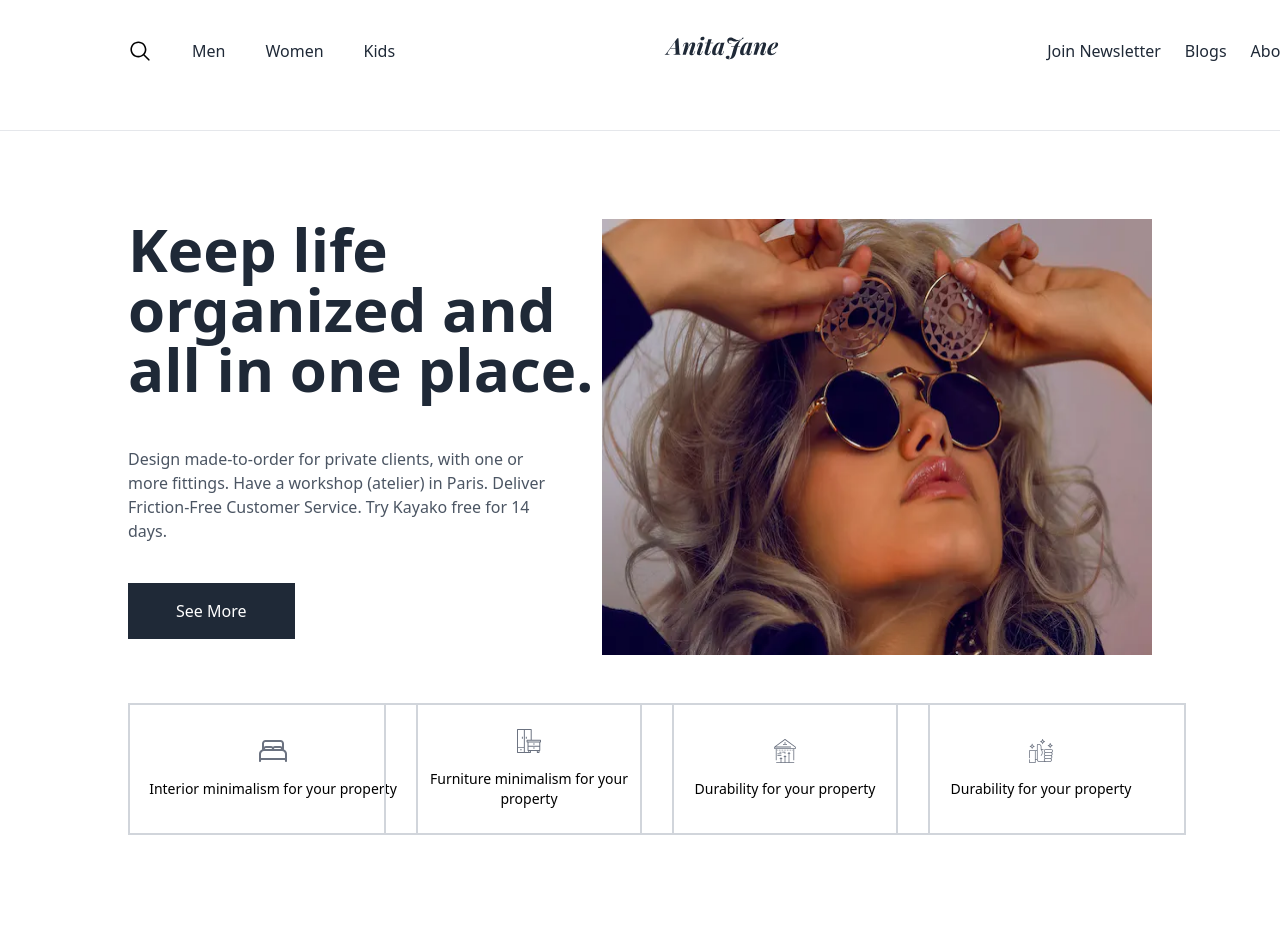
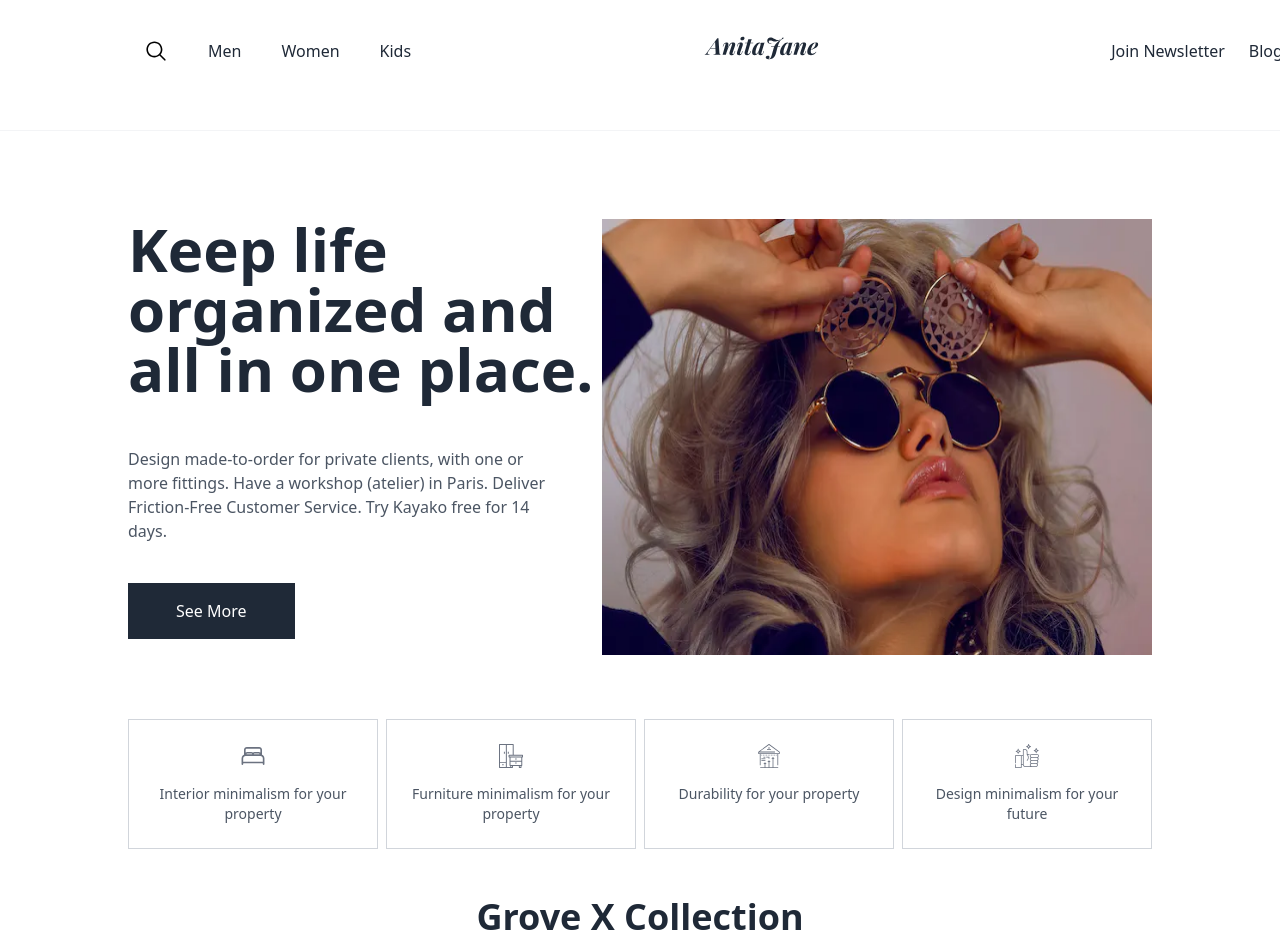
Before and after one commit to sarakhan11/groveX, a Next.js app: page / in a window 1280 px wide. Shown: the top 952 px of the page. Built offline with nearby package versions, Linux system fonts and the light colour scheme.

Commit message:
commit26

```diff
--- a/pages/index.js
+++ b/pages/index.js
@@ -9,11 +9,11 @@ import React from 'react';const Index = () => {
 
 
 
-<div className='overflow-x-hidden'>
-        <div className='container'>
-      <div className=" justify-center mx-auto border-b">
+<div className='overflow-x-hidden border-b border-gray-100'>
+        <div className='container '>
+      <div className=" justify-center mx-auto ">
         <div className="">
-          <div className="flex flex-wrap justify-between items-center">
+          <div className="flex items-center">
             <button
           className=" block xl:hidden text-gray pt-10 px-6"
           onClick={() => setShowMenu(!showMenu)}
@@ -30,8 +30,8 @@ import React from 'react';const Index = () => {
         </button>
 
 
-        <div className="container xl:flex hidden  mx-auto justify-between items-center my-auto z-30 pt-9 pb-16 w-[80%] container">
-      <div className="flex gap-x-10 items-center my-auto">
+        <div className="xl:flex hidden pl-20 mx-auto justify-between items-center my-auto z-30 pt-9 pb-16 w-[90%] container">
+          <div className="flex gap-x-10 items-center my-auto ">
             <Image className="cursor-pointer" src="/icons8-search.svg" width={24} height={24} alt=""/>
               <a className=" font-normal cursor-pointer z-30 text-gray-800 font-[Work+Sans]">
                 Men
@@ -46,7 +46,7 @@ import React from 'react';const Index = () => {
             <div className="my-auto">
               <Image className="cursor-pointer" src="/AnitaJane.svg" width={115} height={24} alt=""/>
             </div>
-        <div className="flex items-center my-auto space-x-6 -mr-36">
+            <div className="flex items-center my-auto space-x-6 -mr-36 ">
               <a className=" font-normal cursor-pointer z-30 text-gray-800 font-[Work+Sans]">
                 Join Newsletter
               </a>
@@ -130,29 +130,29 @@ import React from 'react';const Index = () => {
       </div>
 
 
-      <div className="pt-12 container mx-auto grid xl:grid-cols-4 lg:grid-cols-2 md:grid-cols-2 sm:grid-cols-1 grid-cols-1 pb-24 xl:w-[80%] lg:w-[90%] md:w-[80%] sm:w-[80%] w-[80%]">
-        <div className="xl:mb-4 lg:mb-4 md:mb-4 sm:mb-4 mb-4 justify-center mx-auto flex flex-col border-2 border-gray-300 py-6 px-4 w-[260px] xl:w-[290px] lg:w-[300px] md:w-[280px] sm:w-[280px] text-center">
+        <div class="grid 2xl:grid-cols-4 xl:grid-cols-4 lg:gid-cols-2 md:grid-cols-2 sm:grid-cols-1 grid-cols-1 gap-y-2 gap-x-2 pt-16 lg:w-[80%] w-full container mx-auto">
+          <div class="flex-col gap-y-4 flex items-center text-center text-gray-600 border border-gray-300 py-6 w-full 2xl:px-4 px-3">
           <Image className="cursor-pointer" src="/vector (6).svg" width={24} height={24} alt=""/>
-          <p className="font-medium text-sm pt-4">
+            <p class="font-medium text-sm text-gray-600">
               Interior minimalism for your property
             </p>
           </div>
-        <div className="xl:mb-4 lg:mb-4 md:mb-4 sm:mb-4 mb-4 justify-center mx-auto flex flex-col border-2 border-gray-300 py-6 px-4 w-[260px] xl:w-[290px] lg:w-[300px] md:w-[280px] sm:w-[280px]  text-center">
+          <div class="flex-col flex gap-y-4 items-center text-center text-gray-600 border border-gray-300 py-6 w-full 2xl:px-4 px-3">
           <Image className="cursor-pointer" src="/Group (1).svg" width={24} height={24} alt=""/>
-          <p className="font-medium text-sm pt-4">
+            <p class="font-medium text-sm text-gray-600">
               Furniture minimalism for your property
             </p>
           </div>
-        <div className="xl:mb-4 lg:mb-4 md:mb-4 sm:mb-4 mb-4 justify-center mx-auto flex flex-col border-2 border-gray-300 py-6 px-4 w-[260px] xl:w-[290px] lg:w-[300px] md:w-[280px] sm:w-[280px]  text-center">
+          <div class="flex-col flex gap-y-4 items-center text-center text-gray-600 border border-gray-300 py-6 w-full 2xl:px-4 px-3">
           <Image className="cursor-pointer" src="/Group (2).svg" width={24} height={24} alt=""/>
-          <p className="font-medium text-sm pt-4">
+            <p class="font-medium text-sm text-gray-600">
               Durability for your property
             </p>
           </div>
-        <div className="xl:mb-4 lg:mb-4 md:mb-4 sm:mb-4 mb-4 justify-center mx-auto flex flex-col border-2 border-gray-300 py-6 px-4 w-[260px] xl:w-[290px] lg:w-[300px] md:w-[280px] sm:w-[280px]  text-center">
+          <div class="flex-col flex gap-y-4 items-center text-center text-gray-600 border border-gray-300 w-full py-6 2xl:px-4 px-3">
           <Image className="cursor-pointer" src="/like-svgrepo-com 1.svg" width={24} height={24} alt=""/>
-            <p className="font-medium text-sm pt-4">
-              Durability for your property
+            <p class="font-medium text-sm text-gray-600">
+              Design minimalism for your future
             </p>
           </div>
         </div>
@@ -184,17 +184,18 @@ import React from 'react';const Index = () => {
                       <Image className="cursor-pointer" src="/star (5) 1.svg" width={22} height={22} alt=""/>
                       <Image className="cursor-pointer" src="/star (5) 1.svg" width={22} height={22} alt=""/>
                     </div>
-                    <p className="text-sm text-gray-600 my-auto">
+                    <p className="text-sm text-gray-600 my-auto border-b border-gray-400 cursor-pointer" >
                       See all 18 reviews
                     </p>
                   </div>
+              </div>
 
-                </div>
-                <div className="flex flex-col xl:flex-row lg:flex-row md:flex-col sm:flex-col gap-x-4 ">
-                  <input placeholder="Full Name" className="placeholder-gray-600 border-2 border-gray-200 p-4"/>
-                    <input placeholder="Email Address" className="placeholder-gray-600 border-2 border-gray-200 p-4"/>
+
+                <div className="flex lg:flex-row flex-col gap-x-4 lg:Mx-0 mx-4 gap-y-4 items-center my-auto">
+                  <input placeholder="Full Name" className="placeholder-gray-600 border-2 border-gray-200 p-4 w-full lg:w-auto"/>
+                  <input placeholder="Email Address" className="placeholder-gray-600 border-2 border-gray-200 p-4 w-full lg:w-auto"/>
                   <Link href="/cart">
-                        <button class="bg-gray-800 hover:bg-gray-700 font-medium text-white py-4 px-14">
+                    <button class="bg-gray-800 hover:bg-gray-700 font-medium text-white py-4 w-full lg:w-auto px-14">
                       Join Now
                     </button>
                   </Link>
@@ -204,6 +205,7 @@ import React from 'react';const Index = () => {
               <Image className="cursor-pointer" src="/image 240.png" width={296} height={529} alt=""/>
             </div>
             </div>
+
 
 
               <div className='pl-6 gap-y-8 grid grid-cols-1 xl:grid-cols-4 lg:grid-cols-4 md:grid-cols-2 sm:grid-cols-1 gap-x-8 mt-24 mb-24 w-[95%]'>
```
Lines whose indentation alone changed are shown as unchanged.
